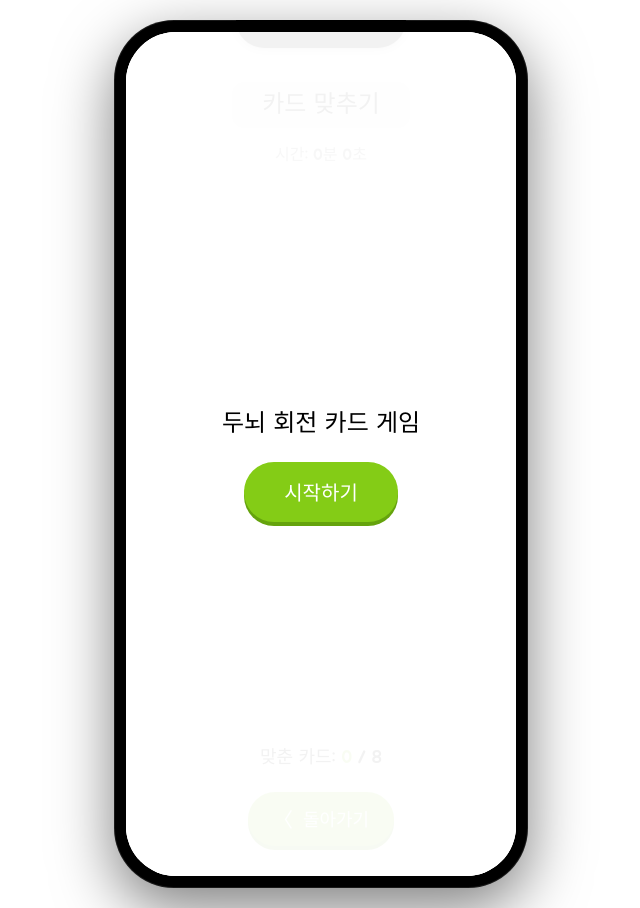
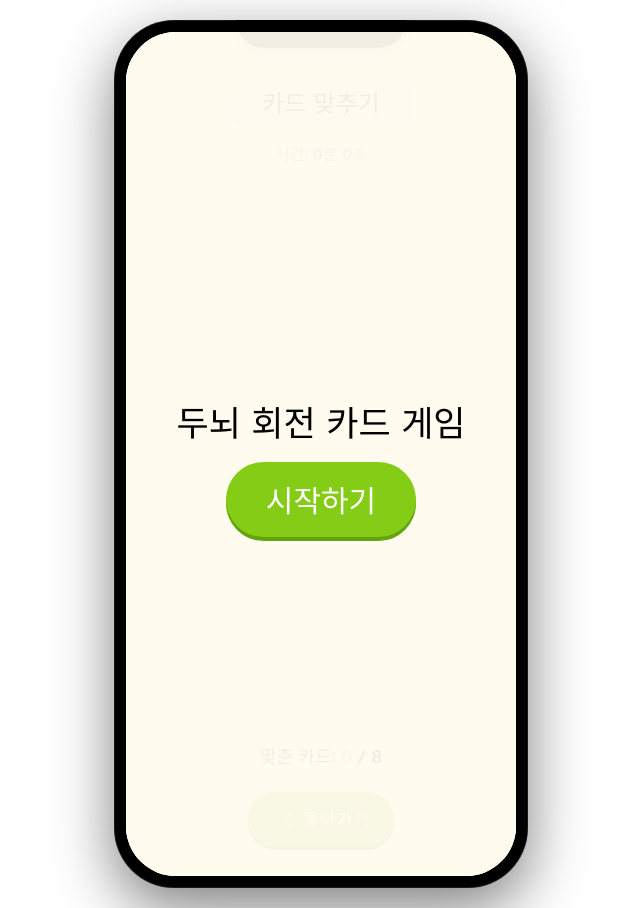
Before and after one commit to Team-FrontRunner/Front-End, a React (Vite) app: page /card-game in a window 1280 px wide. Shown: the whole page, without its empty margins (319-959 px from the left). Built offline with nearby package versions, Linux system fonts and the light colour scheme.

Commit message:
전체적으로 폰크 크게 수정

```diff
--- a/src/pages/CardMatchGame.jsx
+++ b/src/pages/CardMatchGame.jsx
@@ -15,8 +15,6 @@ const CardGame = () => {
 
   // 오답 메시지 리스트
   const wrongMessages = [
-    "할매 스트레스 많이 받을거야~",
-    "할배 스트레스 많이 받을거야~",
     "그런 스트레스도 필요해!",
     "두뇌가 말랑해지는 중",
     "다시 한번 해볼까요?",
@@ -117,21 +115,21 @@ const CardGame = () => {
   };
 
   const styles = {
-    container: { width: '390px', height: '844px', backgroundColor: '#FFFFFF', margin: '0 auto', display: 'flex', flexDirection: 'column', fontFamily: '"Pretendard", sans-serif', position: 'relative', overflow: 'hidden' },
+    container: { width: '390px', height: '844px', backgroundColor: '#fffbf0', margin: '0 auto', display: 'flex', flexDirection: 'column', fontFamily: '"Pretendard", sans-serif', position: 'relative', overflow: 'hidden' },
     header: { padding: '50px 20px 20px', textAlign: 'center' },
     titleBadge: { backgroundColor: '#F0F0F0', padding: '10px 30px', borderRadius: '12px', display: 'inline-block' },
     grid: { display: 'grid', gridTemplateColumns: 'repeat(4, 1fr)', gap: '8px', padding: '15px', perspective: '1000px' },
     card: { height: '100px', position: 'relative', transformStyle: 'preserve-3d', transition: 'transform 0.5s', cursor: 'pointer' },
     cardFace: { position: 'absolute', width: '100%', height: '100%', backfaceVisibility: 'hidden', borderRadius: '8px', display: 'flex', alignItems: 'center', justifyContent: 'center', boxShadow: '0 2px 5px rgba(0,0,0,0.1)', border: '1px solid #ddd' },
-    overlay: { position: 'absolute', top: 0, left: 0, right: 0, bottom: 0, backgroundColor: 'rgba(255,255,255,0.95)', display: 'flex', flexDirection: 'column', alignItems: 'center', justifyContent: 'center', zIndex: 100 },
-    startBtn: { padding: '15px 40px', fontSize: '20px', fontWeight: '900', backgroundColor: '#84CC16', color: 'white', border: 'none', borderRadius: '50px', cursor: 'pointer', boxShadow: '0 4px 0 #65A30D' }
+    overlay: { position: 'absolute', top: 0, left: 0, right: 0, bottom: 0, backgroundColor: 'rgba(255,251,240,0.95)', display: 'flex', flexDirection: 'column', alignItems: 'center', justifyContent: 'center', zIndex: 100 },
+    startBtn: { padding: '15px 40px', fontSize: '30px', fontWeight: '900', backgroundColor: '#84CC16', color: 'white', border: 'none', borderRadius: '50px', cursor: 'pointer', boxShadow: '0 4px 0 #65A30D' }
   };
 
   return (
     <div style={styles.container}>
       {gameState === 'READY' && (
         <div style={styles.overlay}>
-          <h2 style={{ marginBottom: '20px' }}>두뇌 회전 카드 게임</h2>
+          <h2 style={{ marginBottom: '10px', fontSize: '35px', fontWeight: '700' }}>두뇌 회전 카드 게임</h2>
           <button style={styles.startBtn} onClick={initGame}>시작하기</button>
         </div>
       )}
```
